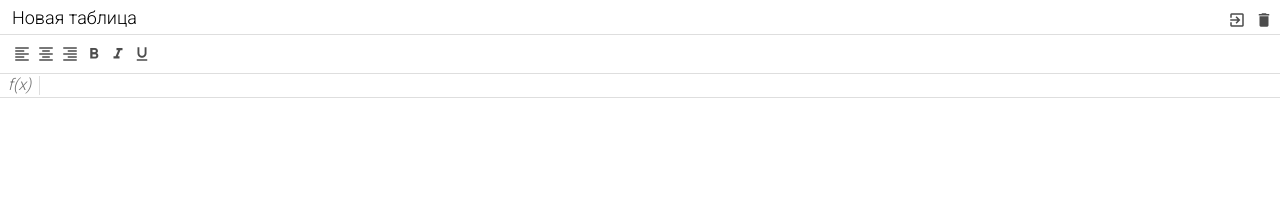
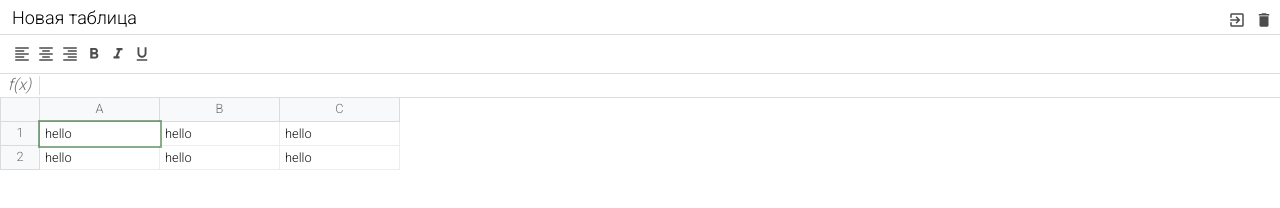
Before and after one commit to sood21-js/excel, a website built with webpack: page src/index.html in a window 1280 px wide. Built offline with nearby package versions, Linux system fonts and the light colour scheme.

Commit message:
Add table

```diff
--- a/src/index.html
+++ b/src/index.html
@@ -64,7 +64,30 @@
                 <div class="input" contenteditable spellcheck="false"></div>
             </div>
             <div class="excel__table">
-
+                <div class="row">
+                    <div class="row-info"></div>
+                    <div class="row-data">
+                        <div class="column">A</div>
+                        <div class="column">B</div>
+                        <div class="column">C</div>
+                    </div>
+                </div>
+                <div class="row">
+                    <div class="row-info">1</div>
+                    <div class="row-data">
+                        <div class="cell selected" contenteditable>hello</div>
+                        <div class="cell">hello</div>
+                        <div class="cell">hello</div>
+                    </div>
+                </div>
+                <div class="row">
+                    <div class="row-info">2</div>
+                    <div class="row-data">
+                        <div class="cell">hello</div>
+                        <div class="cell">hello</div>
+                        <div class="cell">hello</div>
+                    </div>
+                </div>
             </div>
         </div>
     </div>
--- a/src/scss/_variables.scss
+++ b/src/scss/_variables.scss
@@ -1,8 +1,10 @@
 $header-height: 34px;
 $toolbar-height: 40px;
 $formala-height: 24px;
+
 $cell-info-width: 40px;
-
+$cell-width: 120px;
+$row-height: 24px;
 
 $green: rgba(10, 85, 14, 0.479);
 $gray: rgba(187, 187, 187, 0.479);
--- a/src/scss/index.scss
+++ b/src/scss/index.scss
@@ -18,5 +18,9 @@ body {
 }
 
 .excel {
-    color: rgb(112, 112, 112)
+    color: rgb(112, 112, 112);
+    position: relative;
+    height: 100%;
+    max-height: 100%;
+    font-size: .8rem;
 }
--- a/src/scss/table.scss
+++ b/src/scss/table.scss
@@ -1,6 +1,64 @@
 @import "variables";
 @import "mixins";
 
-.excel__table{
+.excel__table {
+  position: absolute;
+  left: 0;
+  right: 0;
+  top: $header-height + $toolbar-height + $formala-height;
+  overflow-x: auto;
+  padding-bottom: 2px;
 
+  .row {
+    display: flex;
+    flex-direction: row;
+    min-height: 20px;
+    height: $row-height;
+  }
+
+  .row-info {
+    display: flex;
+    justify-content: center;
+    align-items: center;
+    min-width: $cell-info-width;
+    height: 100%;
+    border: 1px solid $gray;
+    background: #f8f9fa;
+    border-top: none;
+  }
+
+  .row-data {
+    display: flex;
+  }
+
+  .column {
+    display: flex;
+    justify-content: center;
+    align-items: center;
+    background: #f8f9fa;
+    min-width: 40px;
+    width: $cell-width;
+    border: 1px solid $gray;
+    border-top: none;
+    border-left: none;
+  }
+
+  .cell {
+    min-width: 40px;
+    padding: 5px;
+    width: $cell-width;
+    height: 100%;
+    border: 1px solid rgba(228, 228, 228, 0.671);
+    border-top: none;
+    border-left: none;
+    color: #111;
+    white-space: nowrap;
+    outline: none;
+
+    &.selected {
+        border: none;
+        outline: 2px solid $green;
+        z-index: 2;
+    }
+  }
 }
```
